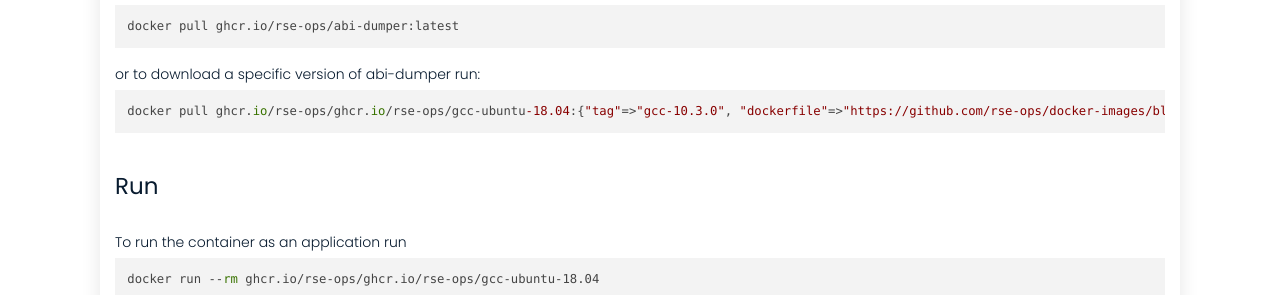
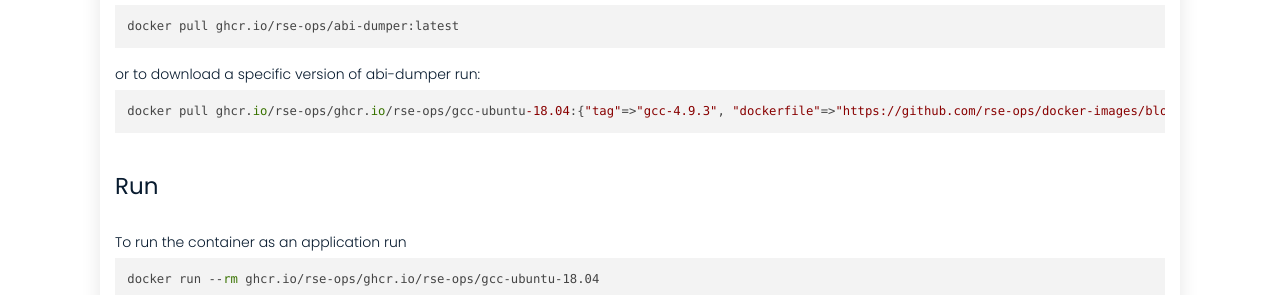
Before and after one commit to rse-ops/docker-images, a Jekyll site: the page built from _library/ghcr.io-rse-ops-gcc-ubuntu-18.04.md, in a window 1280 px wide and 1002 px high. Shown: the part 520-815 px from the top of the window. Built offline with Jekyll 4.4.1, drawn with Linux system fonts in a browser that asks for light colours; nearby versions of some CDN libraries.

Commit message:
Automated push to update library 2021-10-25

```diff
--- a/_library/ghcr.io-rse-ops-gcc-ubuntu-18.04.md
+++ b/_library/ghcr.io-rse-ops-gcc-ubuntu-18.04.md
@@ -1,14 +1,11 @@
 ---
 layout: container
 name: ghcr.io/rse-ops/gcc-ubuntu-18.04
-updated_at: 2021-10-25 04:52:43.632929
+updated_at: 2021-10-25 04:57:21.529291
 
 
 container_url: https://github.com/orgs/rse-ops/packages/container/package/gcc-ubuntu-18.04
 versions:
- - tag: gcc-10.3.0
-   dockerfile: https://github.com/rse-ops/docker-images/blob/main/ubuntu/gcc/Dockerfile
-   manifest: https://crane.ggcr.dev/manifest/ghcr.io/rse-ops/gcc-ubuntu-18.04:gcc-10.3.0
  - tag: gcc-4.9.3
    dockerfile: https://github.com/rse-ops/docker-images/blob/main/ubuntu/gcc/Dockerfile
    manifest: https://crane.ggcr.dev/manifest/ghcr.io/rse-ops/gcc-ubuntu-18.04:gcc-4.9.3
```
Also changed, not shown: other parts of _library/ghcr.io-rse-ops-gcc-ubuntu-18.04.md (+3 -0 lines).
